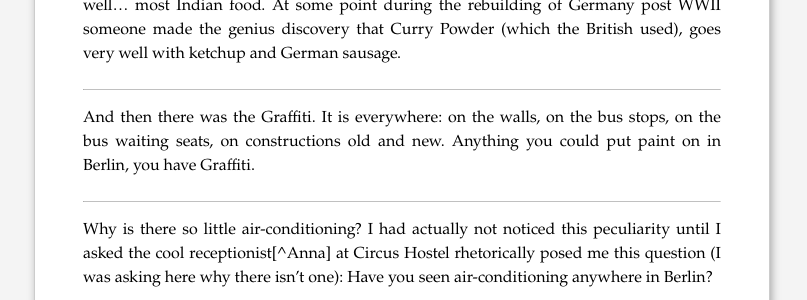
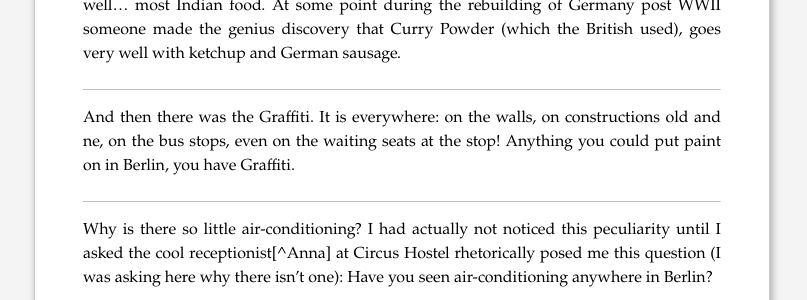
Before and after one commit to piyushahuja/piyushahuja.github.io, a Jekyll site: the page built from _posts/travel/2020-09-09-berlin.md, in a window 1280 px wide. Shown: the part 293-593 px from the top of the page, without its empty margins (238-1045 px from the left). Built offline with Jekyll 4.4.1, drawn with Linux system fonts in a browser that asks for light colours; comment, search, counter and statistics services are not loaded.

Commit message:
auto deployed

```diff
--- a/_posts/travel/2020-09-09-berlin.md
+++ b/_posts/travel/2020-09-09-berlin.md
@@ -19,7 +19,7 @@ The first thing that struck a note with me as I exited the Schonefeld airport wa
 -----
 
 
-And then there was the Graffiti. It is everywhere: on the walls, on the bus stops, on the bus waiting seats, on constructions old and new. Anything you could put paint on in Berlin, you have Graffiti.
+And then there was the Graffiti. It is everywhere: on the walls, on constructions old and ne, on the bus stops, even on the waiting seats at the stop!  Anything you could put paint on in Berlin, you have Graffiti.
 
 ----
 
```
